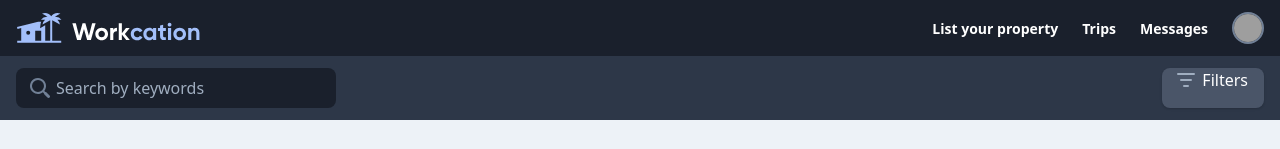
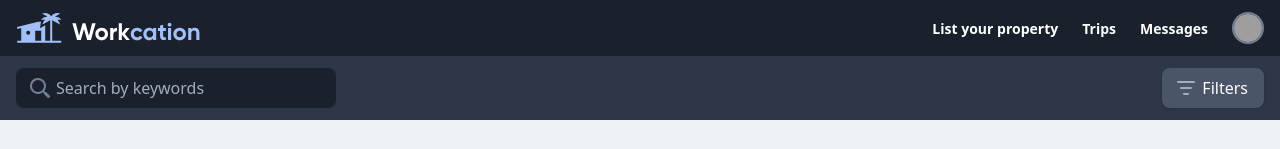
Before and after one commit to adamwathan/workcation, a Vue app: page / in a window 1280 px wide. Shown: the top 149 px of the page. Built offline with nearby package versions, Linux system fonts and the light colour scheme; grey boxes are pictures that could not be loaded; what @tailwindcss/custom-forms would draw is missing.

Commit message:
Center button content in FireFox

```diff
--- a/src/components/SearchFilters.vue
+++ b/src/components/SearchFilters.vue
@@ -7,7 +7,7 @@
         </div>
         <input class="block w-full bg-gray-900 focus:outline-none focus:bg-white focus:text-gray-900 text-white rounded-lg pl-10 pr-4 py-2" placeholder="Search by keywords">
       </div>
-      <button type="button" class="ml-4 inline-flex hover:bg-gray-600 focus:outline-none focus:shadow-outline rounded-lg shadow pl-3 pr-4"
+      <button type="button" class="ml-4 inline-flex items-center hover:bg-gray-600 focus:outline-none focus:shadow-outline rounded-lg shadow pl-3 pr-4"
         @click="toggle"
         :class="{ 'bg-gray-600': isOpen, 'bg-gray-700': !isOpen }"
       >
```
